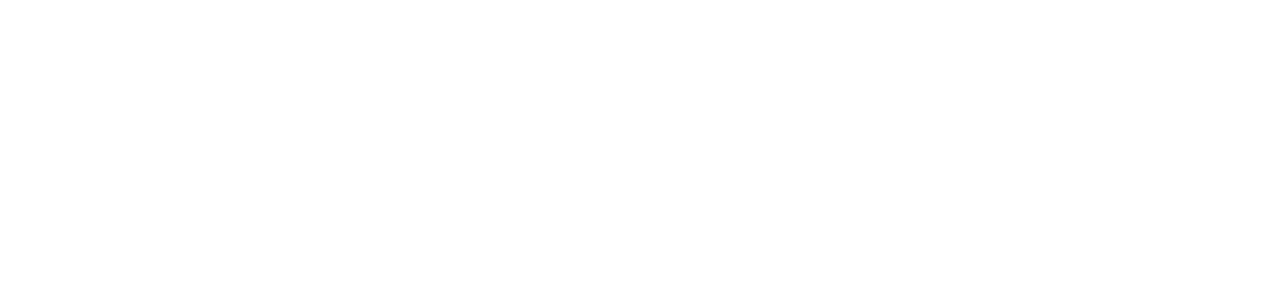
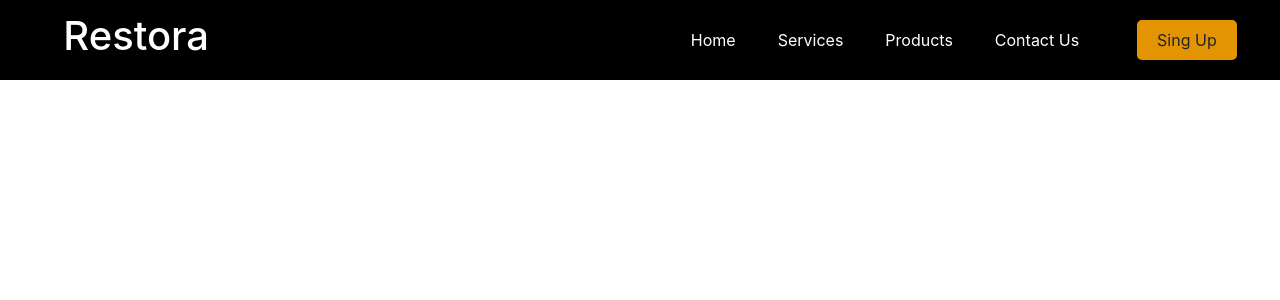
Before and after one commit to hasankarim18/restora, a React (Create React App) app: page / in a window 1280 px wide. Shown: the top 300 px of the page. Built offline with nearby package versions, Linux system fonts and the light colour scheme.

Commit message:
nav-bar created

```diff
--- a/package.json
+++ b/package.json
@@ -2,7 +2,12 @@
   "name": "restora",
   "version": "0.1.0",
   "private": true,
+  "homepage": "https://hasankarim18.github.io/restora/",
   "dependencies": {
+    "@fortawesome/fontawesome-svg-core": "^6.1.2",
+    "@fortawesome/free-regular-svg-icons": "^6.1.2",
+    "@fortawesome/free-solid-svg-icons": "^6.1.2",
+    "@fortawesome/react-fontawesome": "^0.2.0",
     "@testing-library/jest-dom": "^5.16.4",
     "@testing-library/react": "^13.3.0",
     "@testing-library/user-event": "^13.5.0",
--- a/src/App.js
+++ b/src/App.js
@@ -1,11 +1,12 @@
-
+import React from 'react';
 import './App.css';
+import Main from './Components/Main';
 
 function App() {
   return (
-    <div className="App">
-
-    </div>
+    <React.Fragment>
+      <Main />
+    </React.Fragment>
   );
 }
 
--- /dev/null
+++ b/src/Components/Header/Button.css
@@ -0,0 +1,45 @@
+:root {
+    --primary: #3acbf7;
+}
+
+.btn {
+    padding: 8px 20px;
+    border-radius: 5px;
+    outline: none;
+    border: none;
+    cursor: pointer;
+}
+
+.btn:hover {
+    padding: 8px 20px;
+    transition: 0.3s ease-in-out;
+    background: #fff;
+    color: #6568F4;
+}
+
+.btn--primary {
+    background-color: var(--primary);
+}
+
+.btn--outline {
+    background-color: transparent;
+    color: #fff;
+    border-radius: 5px;
+    border: 1px solid var(--primary);
+    transition: all 0.3 ease-out;
+}
+
+
+.btn--medium {
+    padding: 8px 20px;
+    border-radius: 5px;
+    font-size: 18px;
+    color: #fff;
+}
+
+.btn--large {
+    padding: 8px 20px;
+    border-radius: 5px;
+    font-size: 20px;
+    color: #fff;
+}
--- /dev/null
+++ b/src/Components/Header/Button.js
@@ -0,0 +1,33 @@
+import React from 'react'
+import './Button.css'
+
+
+const STYLES = [
+    'btn--primary',
+    'btn--outline'
+]
+
+const SIZES = [
+    'btn-medium',
+    'btn-large'
+]
+
+
+export const Button = ({
+    children,
+    type,
+    onClick,
+    buttonStyle,
+    buttonSize
+}) => {
+
+    const checkButtonStyle = STYLES.includes(buttonStyle) ? buttonStyle : STYLES[0]
+
+    const checkButtonSize = SIZES.includes(buttonSize) ? buttonSize : SIZES[0]
+
+    return (
+        <button className={`btn ${checkButtonStyle} ${checkButtonSize}`} onClick={onClick} type={type} >
+            {children}
+        </button>
+    )
+}
--- /dev/null
+++ b/src/Components/Header/Header.js
@@ -0,0 +1,12 @@
+import React from 'react'
+import Navigation from './Navigation'
+
+const Header = () => {
+    return (
+        <React.Fragment>
+            <Navigation />
+        </React.Fragment>
+    )
+}
+
+export default Header
--- /dev/null
+++ b/src/Components/Header/MenuItem.js
@@ -0,0 +1,32 @@
+export const MenuItems = [
+    {
+        title: 'Home',
+        url: '#',
+        cName: 'nav-links',
+
+    },
+    {
+        title: 'Services',
+        url: '#',
+        cName: 'nav-links',
+
+    },
+    {
+        title: 'Products',
+        url: '#',
+        cName: 'nav-links',
+
+    },
+    {
+        title: 'Contact Us',
+        url: '#',
+        cName: 'nav-links',
+
+    },
+    {
+        title: 'Sign Up',
+        url: '#',
+        cName: 'nav-links-mobile',
+
+    },
+]
--- /dev/null
+++ b/src/Components/Header/Navigation.css
@@ -0,0 +1,105 @@
+.NavbarItems {
+    background: black;
+    height: 80px;
+    display: flex;
+    justify-content: center;
+    align-items: center;
+}
+
+.navbar-logo {
+    color: #fff;
+    justify-self: start;
+    margin-left: 20px;
+    cursor: pointer;
+}
+
+.nav-menu {
+    margin: 0;
+    padding: 0;
+    display: grid;
+    grid-template-columns: repeat(5, auto);
+    grid-gap: 10px;
+    list-style: none;
+    text-align: center;
+    width: 70vw;
+    justify-content: end;
+    margin-right: 2rem;
+
+}
+
+.nav-links {
+    color: #fff;
+    text-decoration: none;
+    padding: 0.5rem 1rem;
+    transition: 0.3s ease-in-out;
+}
+
+.nav-links:hover {
+    background-color: rgb(69, 33, 168);
+    border-radius: 5px;
+    color: #fff;
+
+}
+
+.nav-links-mobile {
+    display: none;
+}
+
+.menu-icon {
+    display: none;
+}
+
+@media screen and (max-width: 960px) {
+    .NavbarItems {
+        position: relative;
+    }
+
+    .nav-menu {
+        display: flex;
+        flex-direction: column;
+        width: 100%;
+
+        position: absolute;
+        top: 80px;
+        left: -100%;
+        opacity: 1;
+        transition: 0.5s ease;
+    }
+
+    .nav-menu.active {
+        background-color: rgb(68, 67, 70);
+        transition: 0.5s ease;
+        opacity: 1;
+        z-index: 2;
+        left: 0;
+        top: 80px;
+        justify-content: start;
+    }
+
+    .nav-links {
+        text-align: center;
+        padding: 2rem;
+        width: 100%;
+        display: table;
+    }
+
+    .nav-links:hover {
+        background-color: rgb(78, 9, 55);
+    }
+
+    .navbar-logo {
+        position: absolute;
+        top: 20px;
+        left: 0;
+        transform: translate(25% 50%);
+    }
+
+    .menu-icon {
+        display: block;
+        position: absolute;
+        top: 0;
+        right: 0;
+        transform: translate(-100%, 45%);
+        cursor: pointer;
+    }
+}
--- /dev/null
+++ b/src/Components/Header/Navigation.js
@@ -0,0 +1,44 @@
+import React, { useState } from 'react'
+import './Navigation.css'
+import { MenuItems } from './MenuItem'
+import { FontAwesomeIcon } from '@fortawesome/react-fontawesome'
+import { faCoffee, faSquareXmark, faBars, faXmark } from '@fortawesome/free-solid-svg-icons'
+import { Button } from './Button'
+
+
+const Navigation = () => {
+    const [click, setClick] = useState(false)
+
+    const handleClick = () => {
+        setClick(!click)
+    }
+
+
+    return (
+        <header>
+            <div className="">
+                <nav className="NavbarItems">
+                    <h1 className="navbar-logo">Restora</h1>
+                    <div className="menu-icon" onClick={handleClick}>
+                        <FontAwesomeIcon size='3x' style={{ color: "#fff" }} icon={click ? faXmark : faBars} />
+                    </div>
+                    <ul className={click ? 'nav-menu active' : 'nav-menu'} >
+                        {
+                            MenuItems.map(item => {
+                                return (
+                                    <li key={Math.random()} >
+                                        <a href={item.url} className={item.cName} >{item.title}</a>
+                                    </li>
+                                )
+                            })
+                        }
+
+                    </ul>
+                    <button style={{ background: "#E39402" }} className="btn" >Sing Up</button>
+                </nav>
+            </div>
+        </header>
+    )
+}
+
+export default Navigation
--- /dev/null
+++ b/src/Components/Main.js
@@ -0,0 +1,12 @@
+import React from 'react'
+import Header from './Header/Header'
+
+const Main = () => {
+    return (
+        <div>
+            <Header />
+        </div>
+    )
+}
+
+export default Main
--- a/src/index.css
+++ b/src/index.css
@@ -5,6 +5,7 @@
     sans-serif;
   -webkit-font-smoothing: antialiased;
   -moz-osx-font-smoothing: grayscale;
+  box-sizing: border-box;
 }
 
 code {
--- a/src/index.js
+++ b/src/index.js
@@ -1,5 +1,6 @@
 import React from 'react';
 import ReactDOM from 'react-dom/client';
+import 'bootstrap/dist/css/bootstrap.min.css'
 import './index.css';
 import App from './App';
 
```
Also changed, not shown: 1 other file (tests, documents, lock files or other folders).
